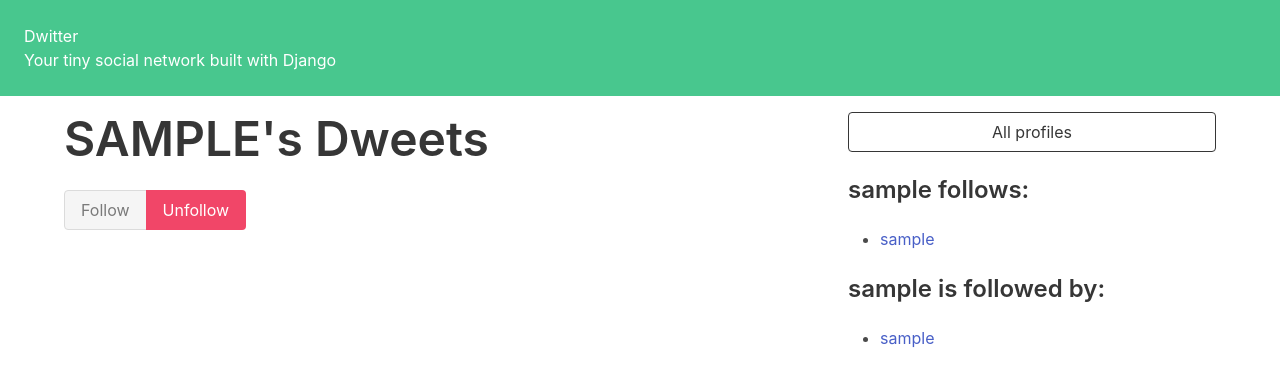
After one commit to clownkill/django_social, a Django app: page /profile/1 in a window 1280 px wide. The commit adds this page. Shown: the top 387 px of the page. Run offline with Django 4.2, Linux system fonts and the light colour scheme; the visitor is signed in with stand-in values (Sample User, id 1); data comes from the database, SQL or seed files in the repository.

Commit message:
add profile + follow/unfollow buttons

```diff
--- /dev/null
+++ b/dwitter/templates/dwitter/profile.html
@@ -0,0 +1,73 @@
+{% extends 'base.html' %}
+
+{% block content %}
+
+<div class="column">
+
+  <div class="block">
+    <h1 class="title is-1">
+      {{profile.user.username|upper }}'s Dweets
+    </h1>
+    <form method="post">
+      {% csrf_token %}
+      <div class="buttons has-addons">
+        {% if profile in user.profile.follows.all %}
+          <button class="button is-success is-static">Follow</button>
+          <button class="button is-danger" name="follow" value="unfollow">Unfollow</button>
+        {% else %}
+          <button class="button is-success" name="follow" value="unfollow">Follow</button>
+          <button class="button is-danger is-static">Unfollow</button>
+        {% endif %}
+      </div>
+    </form>
+  </div>
+
+</div>
+
+<div class="column is-one-third">
+
+  <div class="block">
+    <a href="{% url 'dwitter:profile_list' %}">
+      <button class="button is-dark is-outlined is-fullwidth">
+        All profiles
+      </button>
+    </a>
+  </div>
+
+  <div class="block">
+    <h3 class="title is-4">
+      {{profile.user.username}} follows:
+    </h3>
+    <div class="content">
+      <ul>
+        {% for following in profile.follows.all %}
+          <li>
+            <a href="{% url 'dwitter:profile' following.id %}">
+              {{ following }}
+            </a>
+          </li>
+        {% endfor %}
+      </ul>
+    </div>
+  </div>
+
+  <div class="block">
+    <h3 class="title is-4">
+      {{ profile.user.username }} is followed by:
+    </h3>
+    <div class="content">
+      <ul>
+        {% for follower in profile.followed_by.all %}
+          <li>
+            <a href="{% url 'dwitter:profile' follower.id %}">
+              {{ follower }}
+            </a>
+          </li>
+        {% endfor %}
+      </ul>
+    </div>
+  </div>
+
+</div>
+
+{% endblock content %}
--- a/dwitter/templates/dwitter/profile_list.html
+++ b/dwitter/templates/dwitter/profile_list.html
@@ -8,7 +8,7 @@
 
     <div class="block">
         <div class="card">
-            <a href="#">
+            <a href="{% url 'dwitter:profile' profile.id %}">
                 <div class="card-content">
                     <div class="media">
                         <div class="media-left">
--- a/dwitter/urls.py
+++ b/dwitter/urls.py
@@ -1,6 +1,6 @@
 from django.urls import path
 
-from .views import dashboard, profile_list
+from .views import dashboard, profile_list, profile
 
 
 app_name = 'dwitter'
@@ -8,4 +8,5 @@ app_name = 'dwitter'
 urlpatterns = [
     path('', dashboard, name='dashboard'),
     path('profile_list/', profile_list, name='profile_list'),
+    path('profile/<int:pk>', profile, name='profile'),
 ]
--- a/dwitter/views.py
+++ b/dwitter/views.py
@@ -11,3 +11,23 @@ def profile_list(request):
     profiles = Profile.objects.exclude(user=request.user)
 
     return render(request, 'dwitter/profile_list.html', {'profiles': profiles})
+
+
+def profile(request, pk):
+    if not hasattr(request.user, 'profile'):
+        missing_profile = Profile(user=request.user)
+        missing_profile.save()
+
+    profile = Profile.objects.get(pk=pk)
+
+    if request.method == 'POST':
+        current_user_profile = request.user.profile
+        data = request.POST
+        action = data.get('follow')
+        if action == 'follow':
+            current_user_profile.follows.add(profile)
+        elif action == 'unfollow':
+            current_user_profile.follows.remove(profile)
+        current_user_profile.save()
+
+    return render(request, 'dwitter/profile.html', {'profile': profile})
```
